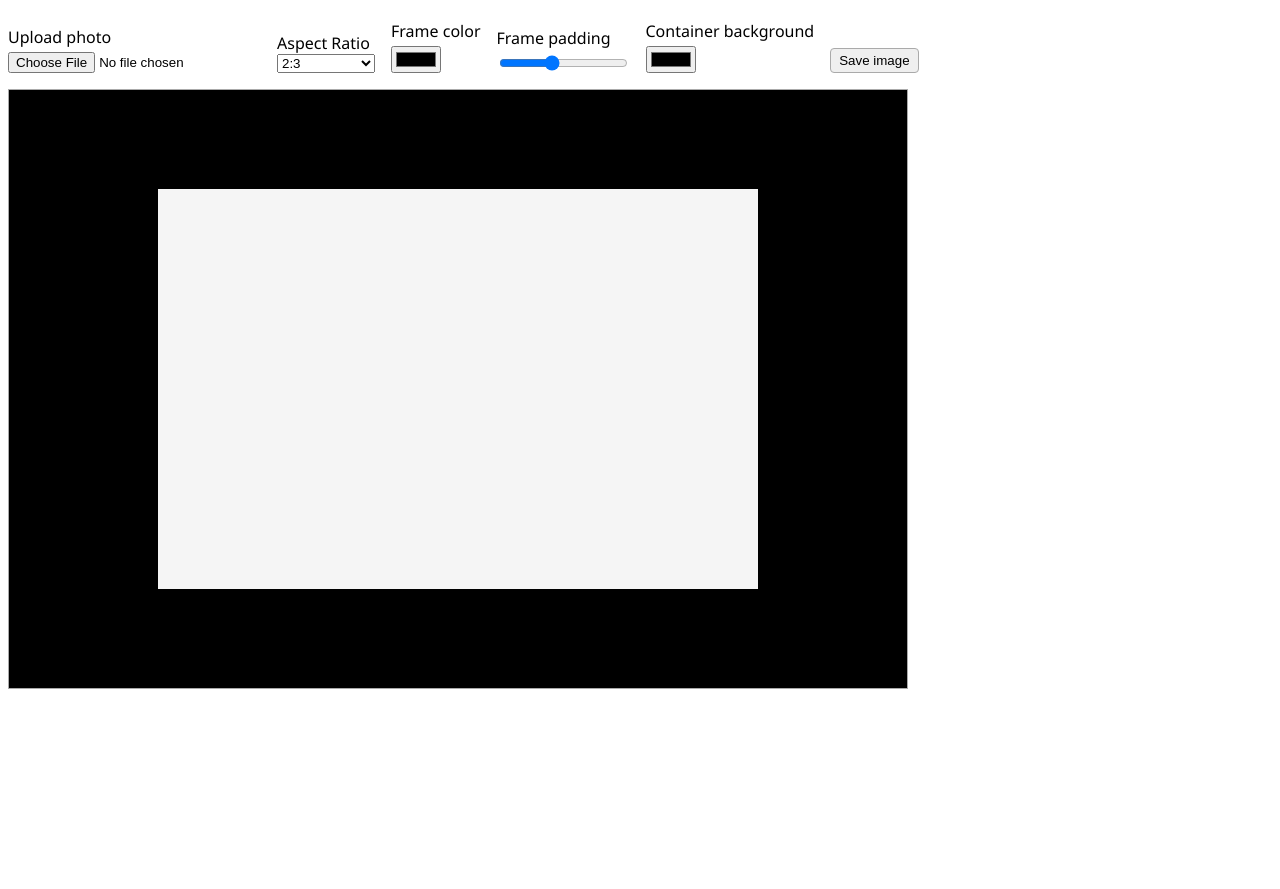
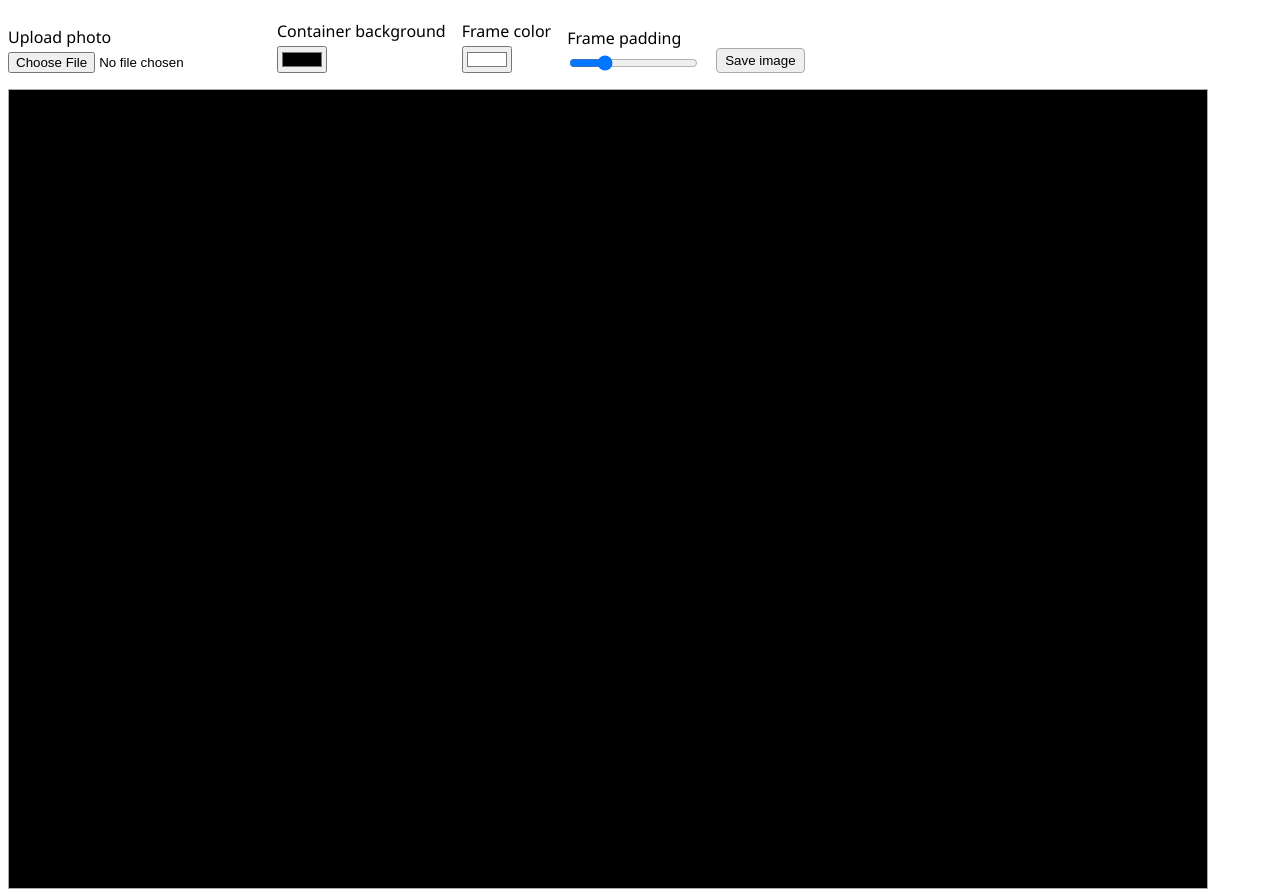
Before and after one commit to jacoacoacob/photo-framer, a plain HTML site: page index.html in a window 1280 px wide. Before the commit the page ends 800 px from the top, so only its background shows below. Drawn offline with Linux system fonts and the light colour scheme.

Commit message:
auto aspect ratio

```diff
--- a/main.css
+++ b/main.css
@@ -17,16 +17,12 @@ html {
 }
 
 #canvas-container {
-    width: 900px;
-    height: 600px;
+    width: 1200px;
+    height: 800px;
     display: flex;
     justify-content: center;
     align-items: center;
     border: 1px solid #aaa;
-}
-
-#canvas {
-    background-color: whitesmoke;
 }
 
 .images {
--- a/main.js
+++ b/main.js
@@ -1,5 +1,7 @@
 const PADDING_MIN = 1;
-const PADDING_MAX = 6;
+const PADDING_MAX = 5;
+
+const CANVAS_WIDTH = 600;
 
 const controls = document.getElementById("controls");
 const canvasContainer = document.getElementById("canvas-container");
@@ -8,6 +10,8 @@ const canvasContainer = document.getElementById("canvas-container");
 const canvas = document.querySelector("#canvas");
 const ctx = canvas.getContext("2d");
 
+canvas.width = CANVAS_WIDTH;
+canvas.height = CANVAS_WIDTH;
 
 const aspectRatioState = useState("2:3");
 const conatinerBgColorState = useState("black");
@@ -18,21 +22,12 @@ const imageState = useState({
 });
 
 const paddingState = useState({
-  padding: 3,
-  fillStyle: "white",
+  padding: 2,
+  fillStyle: "#ffffff",
 });
 
-
-aspectRatioState.watch((current) => {
-  if (current === "2:3") {
-    canvas.style.width = "600px";
-    canvas.style.height = "400px";
-  }
-  if (current === "Square") {
-    canvas.style.width = "400px";
-    canvas.style.height = "400px";
-  }
-}, { immediate: true });
+imageState.watch(renderActiveImage, { immediate: true });
+paddingState.watch(renderActiveImage, { immediate: true });
 
 conatinerBgColorState.watch(
   (current) => {
@@ -41,54 +36,10 @@ conatinerBgColorState.watch(
   { immediate: true }
 );
 
-imageState.watch(() => {
-  const activeImage = imageState.value.list[imageState.value.activeIndex];
-  if (activeImage) {
-    canvas.dataset.fileName = activeImage.dataset.fileName;
-  }
-  renderActiveImage();
-}, { immediate: true });
-paddingState.watch(renderActiveImage, { immediate: true });
-
-
 setupFileInputControl();
-setupAspectRatioControl();
+setupContainerBgColorControl();
 setupPaddingControl();
-setupContainerBgColorControl();
 setupSaveButton();
-
-
-function setupAspectRatioControl() {
-  const select = document.createElement("select");
-  select.id = "aspect-ratio-select";
-
-  const placeholder = document.createElement("option");
-  placeholder.disabled = true;
-  placeholder.textContent = "Aspect Ratio";
-  select.append(placeholder);
-
-  ["2:3", "Square"].forEach((x) => {
-    const option = document.createElement("option");
-    option.textContent = x;
-    option.value = x;
-    option.selected = x === aspectRatioState.value;
-    select.append(option);
-  });
-
-  select.addEventListener("change", (ev) => {
-    aspectRatioState.update(ev.target.value);
-  });
-
-  const label = document.createElement("label");
-  label.setAttribute("for", "aspect-ratio-select");
-  label.textContent = "Aspect Ratio";
-
-  const container = document.createElement("div");
-  container.classList.add("input");
-  container.append(label, select);
-
-  controls.append(container);
-}
 
 
 function setupFileInputControl() {
@@ -192,19 +143,31 @@ function setupSaveButton() {
 
 
 function renderActiveImage() {
+  /** @type {HTMLImageElement | undefined} */
   const image = imageState.value.list[imageState.value.activeIndex];
 
   if (image) {
-    canvas.width = image.naturalWidth;
-    canvas.height = image.naturalHeight;
+    const { naturalWidth, naturalHeight, dataset } = image;
+    canvas.dataset.fileName = dataset.fileName;
 
-    const padding = paddingState.value.padding;
+    const heightRatio = getHeightRatio(naturalWidth, naturalHeight);
 
-    const xMod = aspectRatioState.value === "2:3" ? 6 : 4;
-    const yMod = 4;
+    canvas.style.width = CANVAS_WIDTH + "px";
+    canvas.style.height = Math.round(CANVAS_WIDTH * heightRatio) + "px";
 
-    const paddingX = image.naturalWidth / (xMod * (PADDING_MAX - padding + 1));
-    const paddingY = image.naturalHeight / (yMod * (PADDING_MAX - padding + 1));
+    canvas.width = naturalWidth;
+    canvas.height = naturalHeight;
+
+    const paddingModifier = [-34, -21, -13, -8, -3][paddingState.value.padding - 1];
+
+    const xAspect = 1;
+    const yAspect = heightRatio;
+
+    const xMod = xAspect * (PADDING_MAX - paddingModifier);
+    const yMod = yAspect * (PADDING_MAX - paddingModifier);
+
+    const paddingX = image.naturalWidth / xMod;
+    const paddingY = image.naturalHeight / yMod;
 
     ctx.fillStyle = paddingState.value.fillStyle;
     ctx.clearRect(0, 0, canvas.width, canvas.height);
@@ -313,3 +276,11 @@ function createInput({
 
   return { container, input, label: label_ };
 }
+
+function getHeightRatio(width, height) {
+  return round(height / width);
+}
+
+function round(number) {
+  return Math.round(number * 100) / 100;
+}
```
